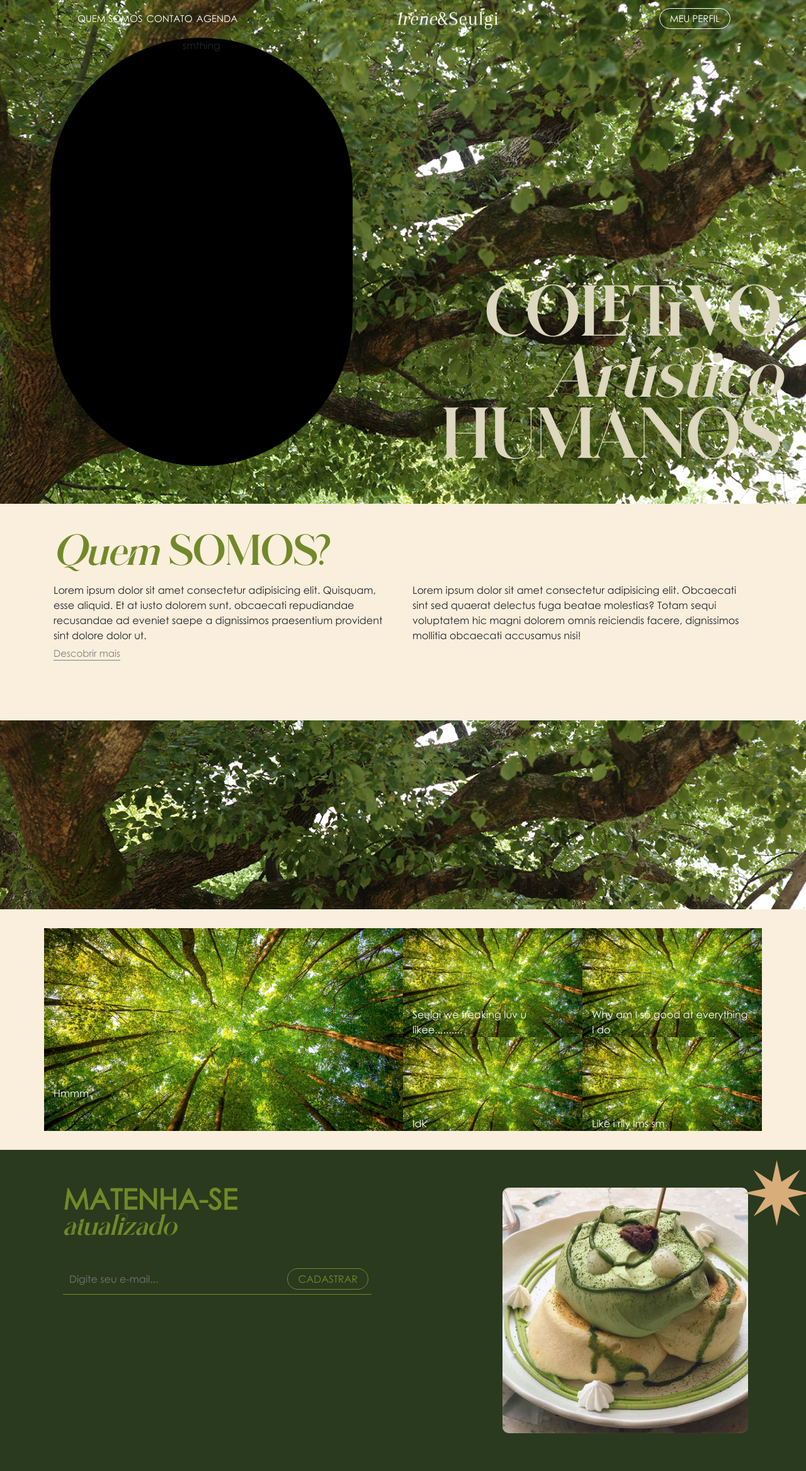
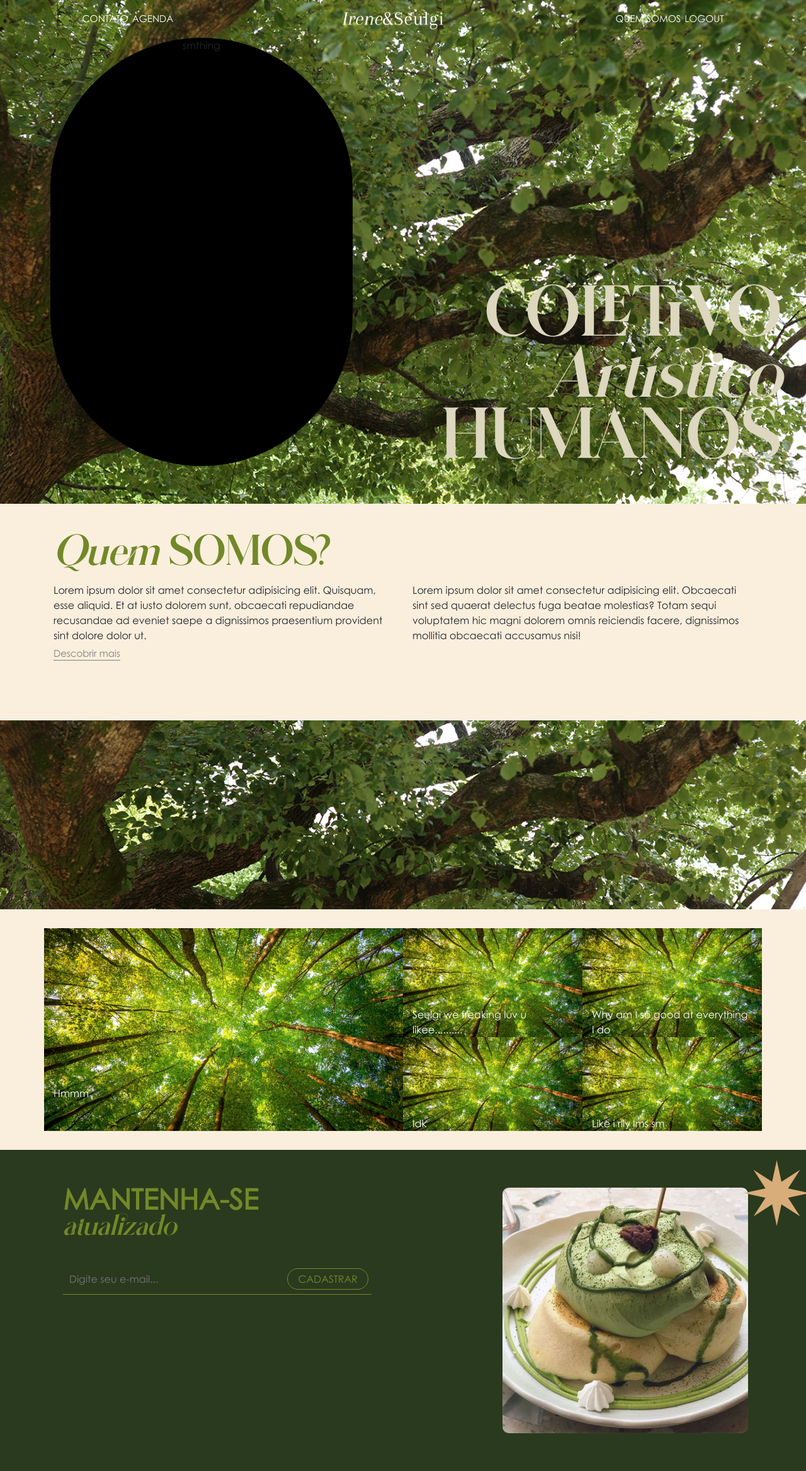
Before and after one commit to crrloz/TCC, a PHP site: page / in a window 1280 px wide. Shown: the whole page at 63% size. Run offline with PHP 8.4, Linux system fonts and the light colour scheme; the visitor is signed in with stand-in values (Sample User, id 1); some libraries are stand-ins or nearby versions.

Commit message:
login, logout!

```diff
--- a/css/style.css
+++ b/css/style.css
@@ -251,18 +251,7 @@ menu ul li a {
   border-bottom: 2px solid rgb(250, 238, 221);;
 }
 
-.btn-user {
-  display: flex;
-  align-items: center;
-  justify-content: center;
-  color: white;
-  background: none;
-  border: white solid 0.1rem;
-  border-radius: 50px;
-  text-transform: uppercase;
-  padding: 0.25rem 1rem;
-  cursor: pointer;
-}
+
 
 .btn-user:hover{
   color: black;
@@ -297,6 +286,16 @@ menu ul li a {
   background-repeat: no-repeat;
   background-position: center center;
   height: 100vh;
+}
+
+.bg-title-page {
+  width: 100%;
+  min-height: 545px;
+  padding-left: 15px;
+  padding-right: 15px;
+  background-repeat: no-repeat;
+  background-position: center 0;
+  background-size: cover;
 }
 
 .item-divider {
--- a/css/util.css
+++ b/css/util.css
@@ -2452,9 +2452,8 @@
 .bg0 {background-color: #cccccc;}
 .bg1 {background-color: #222222;}
 .bg2 {background-color: #000000;}
-.bg3 {background-color: pink;}
-
-.bg3-hotter-hov:hover {background-color: rgb(248, 177, 189);}
+
+.bg3 {color: #2A3A1E;}
 
 /*[CORES]*/
 
@@ -2464,6 +2463,9 @@
 .color3 {color: #333333;}
 .color4 {color: #222222;}
 .color5 {color: #000000}
+
+.color6 {color: #718928;}
+.color7 {color: #2A3A1E;}
 
 .color5-hov:hover {color: #000000;}
 
--- a/header.php
+++ b/header.php
@@ -5,7 +5,6 @@
                 <nav class="menu">
                     <div class="list-section">
                         <ul>
-                            <li><a href="about.php" style="color: white;">Quem Somos</a></li>
                             <li><a href="contact.php" style="color: white;">Contato</a></li>
                             <li><a href="<?php
                                 if(isset($_SESSION["useruid"])){
@@ -21,13 +20,16 @@
                             <img src="images/logo/Irene&Seulgi LOGO BRANCO.png">
                         </a>
                     </div>
-                    <div class="btn-user">
-                    <?php
-                        if(isset($_SESSION["useruid"])){
-                            echo '<a href="profile.php">Meu Perfil</a>';
-                        } else {
-                            echo '<a href="signup.php">Cadastro</a>';
-                        } ?>
+                    <div class="list-section">
+                        <ul>
+                            <li class="p-t-20"><a href="about.php" style="color: white;">Quem Somos</a></li>
+                            <?php
+                            if(isset($_SESSION["useruid"])){
+                                echo '<li><a class="btn-user" href="includes/logout.inc.php">Logout</a></li>';
+                            } else {
+                                echo '<li><a class="btn-user" href="signup.php">Cadastro</a></li>';
+                            } ?>
+                        </ul>
                     </div>
 
                     <button class="btn-show-sidebar m-l-33 trans-0-4"></button>
--- a/index.php
+++ b/index.php
@@ -48,11 +48,7 @@
         background-repeat: no-repeat;
     }
 
-    .col-gr_2 {
-        color: #2A3A1E;
-    }
-
-    .bg-col-gr_2 {
+    .bg3 {
         background-color: #2A3A1E;
     }
 
@@ -70,10 +66,6 @@
 
     .section-about .container .row {
         padding: 125px 0 95px 0;
-    }
-
-    .col-gr {
-        color: #718928;
     }
 
     .hov_underline {
@@ -129,7 +121,7 @@
         cursor: pointer;
     }
 
-    .full-star-home {
+    .full-star {
         z-index: 10;
         position: absolute;
         left: 81%;
@@ -161,7 +153,10 @@
 		</ul>
 	</aside>
 
+
+    <!-- Header -->
     <?php include_once 'header.php' ?>
+
 
 	<!-- Entrada -->
     <section class="section-entry">
@@ -187,11 +182,13 @@
         </div>
     </section>
 
+
+    <!-- Sobre -->
     <section class="section-about">
         <div class="container">
             <div class="wrap-text-about pos-absolute p-t-30">
-                <span><i class="f-glitten fs-60 col-gr">Quem </i></span>
-                <span class="f-glitten fs-60 col-gr">SOMOS?</span>
+                <span><i class="f-glitten fs-60 color6">Quem </i></span>
+                <span class="f-glitten fs-60 color6">SOMOS?</span>
             </div>
             <div class="row">
                 <div class="col-md-6">
@@ -205,10 +202,12 @@
         </div>
     </section>
 
+
     <!-- Divisor -->
     <section class="section-divider">
         <div class="item-divider p-t-150 p-b-150" style="background-image: url(images/fundoteste.jpg);"></div>
     </section>
+
 
     <!-- Notícias/Novidades -->
     <section class="section-news">
@@ -248,21 +247,24 @@
             </div>
         </div>
 
+
         <!-- Link/Texto/Sla -->
 
 
     </section>
 
-    <section class="section-signup p-t-60 bg-col-gr_2" style="overflow: hidden;">
+
+    <!-- Cadastro -->
+    <section class="section-signup p-t-60 bg3" style="overflow: hidden;">
         <div class="row p-l-100">
             <div class="col-lg-6 p-b-30">
                 <div style="line-height: 0.8">
                     <span class="t-center fs-45">
-                        <b class="col-gr">MATENHA-SE</b>
+                        <b class="color6">MANTENHA-SE</b>
                     </span>
 
                     <h3 class="m-b-35 m-t-2">
-                        <i class="f-glitten t-center fs-40 col-gr">atualizado</i>
+                        <i class="f-glitten t-center fs-40 color6">atualizado</i>
                     </h3>
                 </div>
 
@@ -280,7 +282,7 @@
             </div>
 
             <div class="col-lg-6 p-b-60">
-                <img src="images/icons/fullstar.png" alt="IMG-STAR" class="full-star-home">
+                <img src="images/icons/fullstar.png" alt="IMG-STAR" class="full-star">
                 <div class="wrap-pic-signup bo-rad-10 hov-img-zoom m-l-r-auto" style="max-width: 390px;">
                     <img src="images/ated.jpg" alt="IMG">
                 </div>
@@ -288,6 +290,8 @@
         </div>
     </section>
 
+
+    <!-- Footer -->
     <?php include_once 'footer.php' ?>
 </body>
 </html>
```
Also changed, not shown: signup.php (+25 -14 lines).
